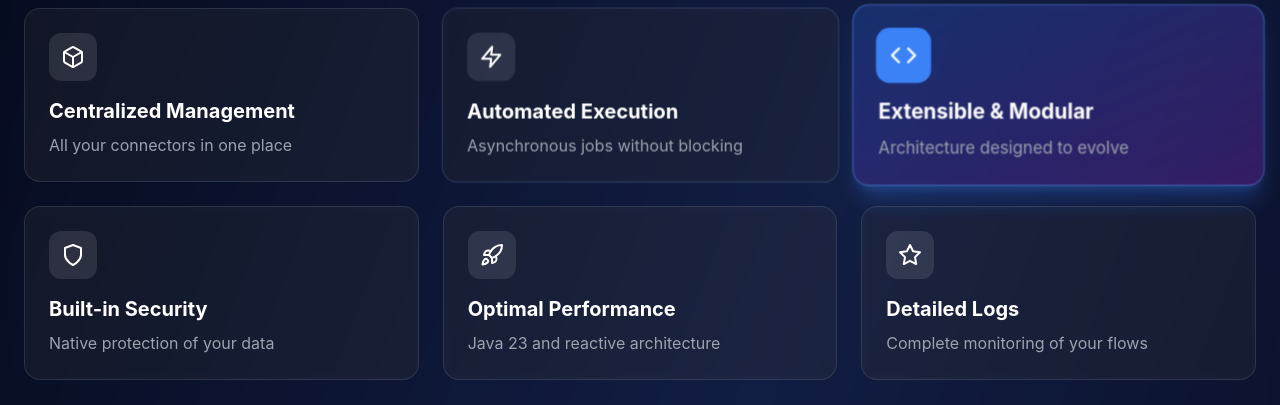
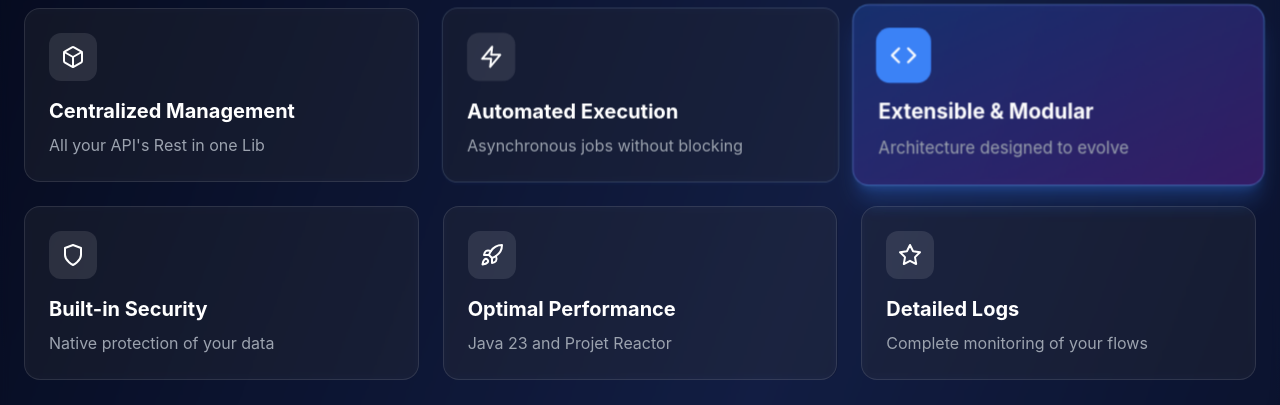
Before and after one commit to Sandro642/ConnectLib-Web, a React (Vite) app: page / in a window 1280 px wide. Shown: the part 1000-1405 px from the top of the page. Built offline with nearby package versions, Linux system fonts and the light colour scheme; no server answers.

Commit message:
Update feature descriptions in App.jsx for clarity and accuracy

```diff
--- a/src/App.jsx
+++ b/src/App.jsx
@@ -38,11 +38,11 @@ export default function ConnectLibLanding() {
     }, []);
 
     const features = [
-        { icon: <Box className="w-6 h-6"/>, title: "Centralized Management", desc: "All your connectors in one place" },
+        { icon: <Box className="w-6 h-6"/>, title: "Centralized Management", desc: "All your API's Rest in one Lib" },
         { icon: <Zap className="w-6 h-6"/>, title: "Automated Execution", desc: "Asynchronous jobs without blocking" },
         { icon: <Code className="w-6 h-6"/>, title: "Extensible & Modular", desc: "Architecture designed to evolve" },
         { icon: <Shield className="w-6 h-6"/>, title: "Built-in Security", desc: "Native protection of your data" },
-        { icon: <Rocket className="w-6 h-6"/>, title: "Optimal Performance", desc: "Java 23 and reactive architecture" },
+        { icon: <Rocket className="w-6 h-6"/>, title: "Optimal Performance", desc: "Java 23 and Projet Reactor" },
         { icon: <Star className="w-6 h-6"/>, title: "Detailed Logs", desc: "Complete monitoring of your flows" }
     ];
 
```
